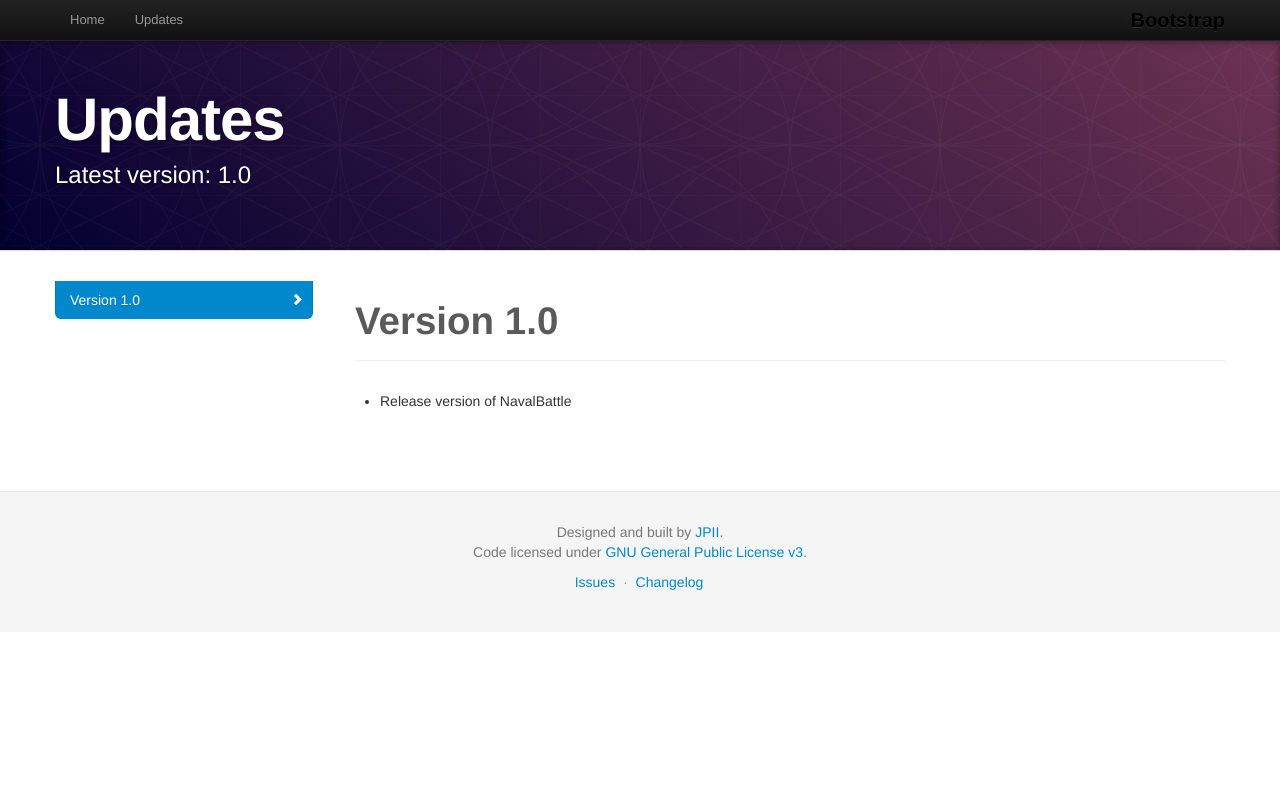
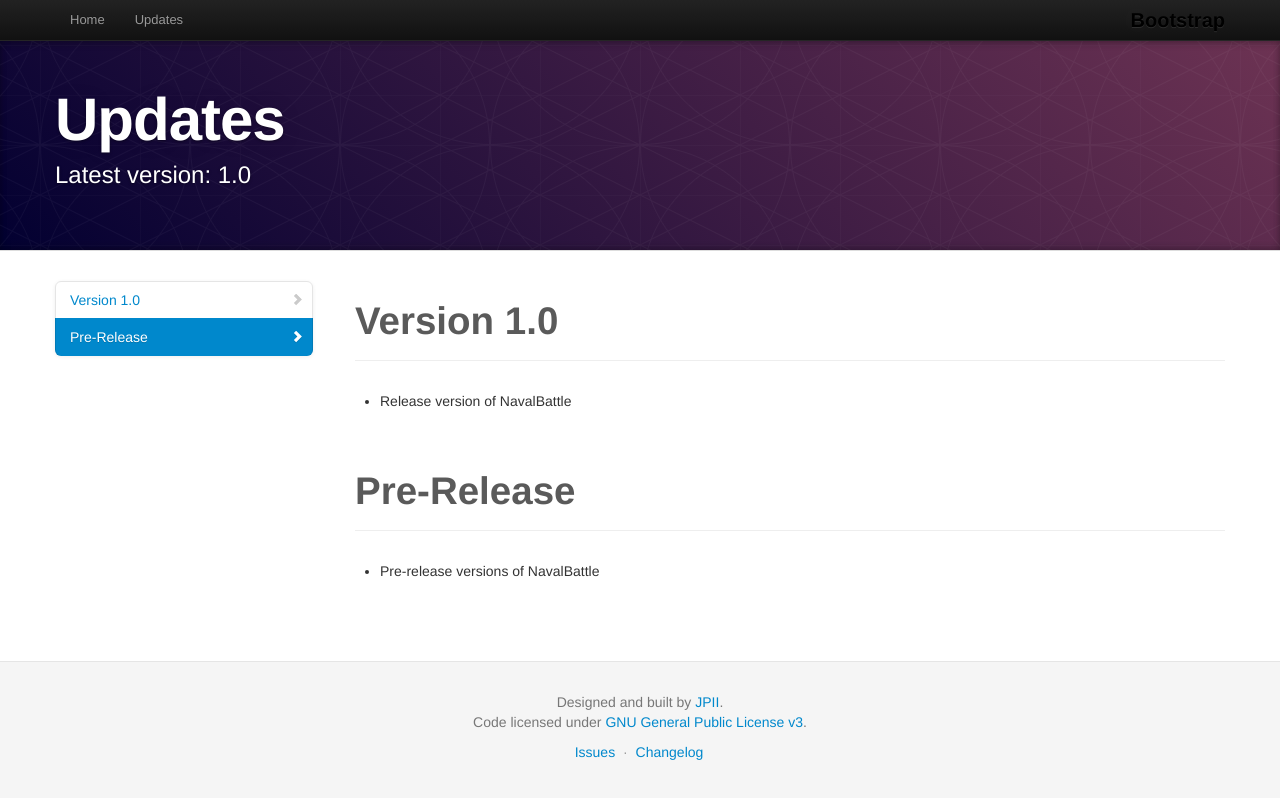
Before and after one commit to JPII/NavalBattle, a plain HTML site: page updates.html in a window 1280 px wide. Drawn offline with Linux system fonts and the light colour scheme.

Commit message:
Somewhat work on pre-release version "update" notes

```diff
--- a/updates.html
+++ b/updates.html
@@ -71,7 +71,8 @@
     <div class="row">
       <div class="span3 bs-docs-sidebar">
         <ul class="nav nav-list bs-docs-sidenav">
-          <li><a href="#version1"><i class="icon-chevron-right"></i> Version 1.0</a></li>
+          <li><a href="#release-1"><i class="icon-chevron-right"></i> Version 1.0</a></li>
+          <li><a href="#pre-release"><i class="icon-chevron-right"></i> Pre-Release</a></li>
         </ul>
       </div>
       <div class="span9">
@@ -80,13 +81,25 @@
 
         <!-- Version 1.0
         ================================================== -->
-        <section id="version1">
+        <section id="release-1">
           <div class="page-header">
             <h1>Version 1.0</h1>
           </div>
 
           <ul>
             <li>Release version of NavalBattle</li>
+          </ul>
+        </section>
+
+        <!-- Pre-Release Versions
+        ================================================== -->
+        <section id="pre-release">
+          <div class="page-header">
+            <h1>Pre-Release</h1>
+          </div>
+
+          <ul>
+            <li>Pre-release versions of NavalBattle</li>
           </ul>
         </section>
       </div>
```
